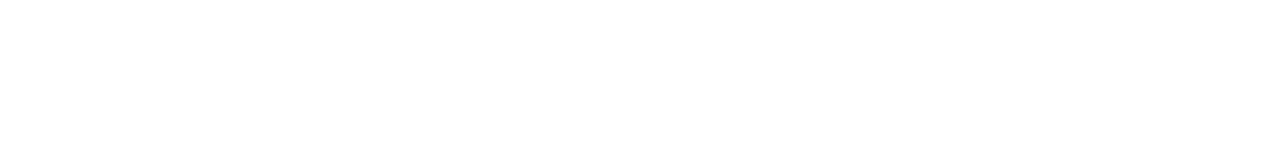
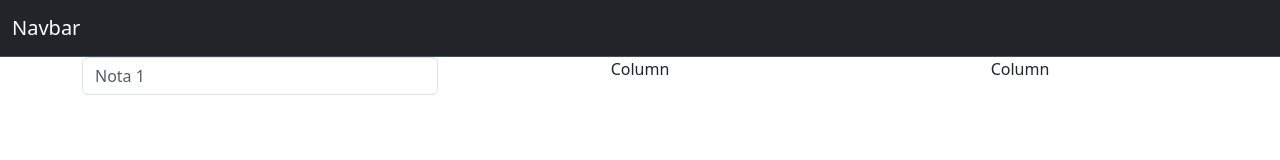
Before and after one commit to BNegro1/demo-test-promedio, a plain HTML site: page index.html in a window 1280 px wide. Drawn offline with nearby package versions, Linux system fonts and the light colour scheme.

Commit message:
Actualizacion index.html e implementación syle.css

```diff
--- a/index.html
+++ b/index.html
@@ -3,9 +3,35 @@
 <head>
     <meta charset="UTF-8">
     <meta name="viewport" content="width=device-width, initial-scale=1.0">
+    <!-- Enlace a la hoja de estilos de Bootstrap -->
+    <link href="https://cdn.jsdelivr.net/npm/bootstrap@5.3.3/dist/css/bootstrap.min.css" rel="stylesheet"
+        integrity="sha384-QWTKZyjpPEjISv5WaRU9OFeRpok6YctnYmDr5pNlyT2bRjXh0JMhjY6hW+ALEwIH" crossorigin="anonymous" />
+    <!-- Hoja de estilos personalizada -->
+    <link rel="stylesheet" type="text/css" href="style.css" />
+      <!-- Scripts JavaScript -->
+    <script src="https://ajax.googleapis.com/ajax/libs/jquery/3.6.0/jquery.min.js"></script>
+    <script src="https://cdn.jsdelivr.net/npm/bootstrap@5.3.3/dist/js/bootstrap.bundle.min.js"></script>
+    <!-- Fin de Scripts JavaScript -->
     <title>Document</title>
 </head>
 <body>
-
+    <nav class="navbar bg-dark border-bottom border-body" data-bs-theme="dark">
+        <div class="container-fluid">
+        <a class="navbar-brand" href="#">Navbar</a>
+        </div>
+    </nav>
+    <div class="container text-center">
+        <div class="row">
+          <div class="col">
+            <input class="form-control" type="number" placeholder="Nota 1">
+          </div>
+          <div class="col">
+            Column
+          </div>
+          <div class="col">
+            Column
+          </div>
+        </div>
+      </div>
 </body>
 </html>
--- a/style.css
+++ b/style.css
@@ -0,0 +1,6 @@
+/* Eliminar flechas (arriba, abajo) del input de numeros*/
+input::-webkit-outer-spin-button,
+input::-webkit-inner-spin-button {
+  -webkit-appearance: none;
+  margin: 0;
+}
```
